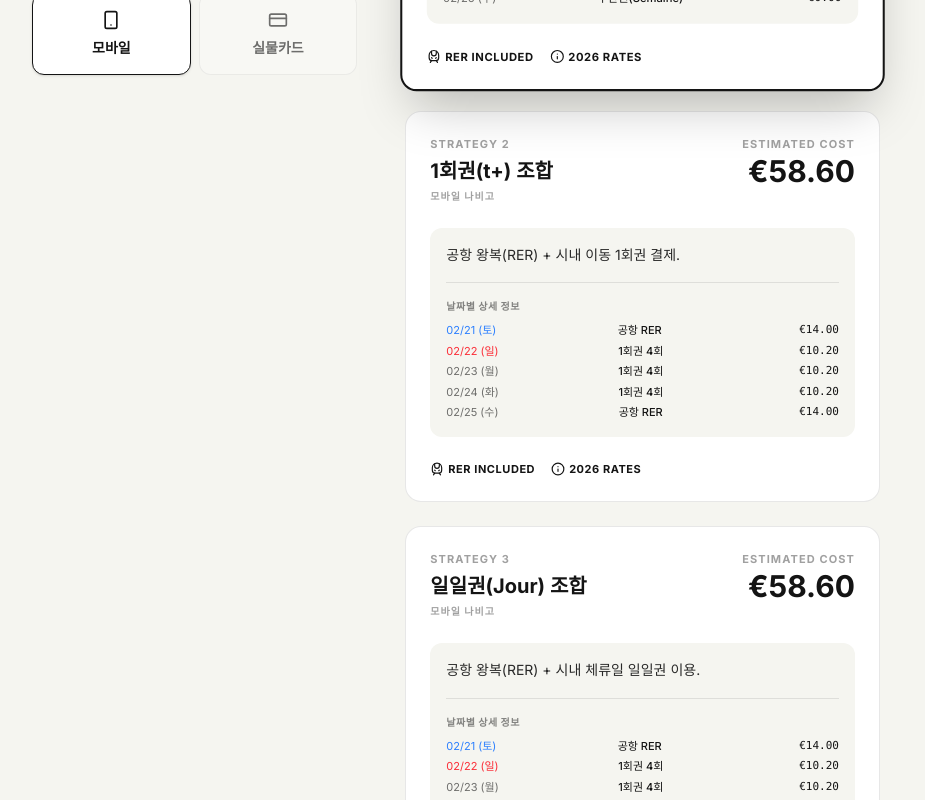
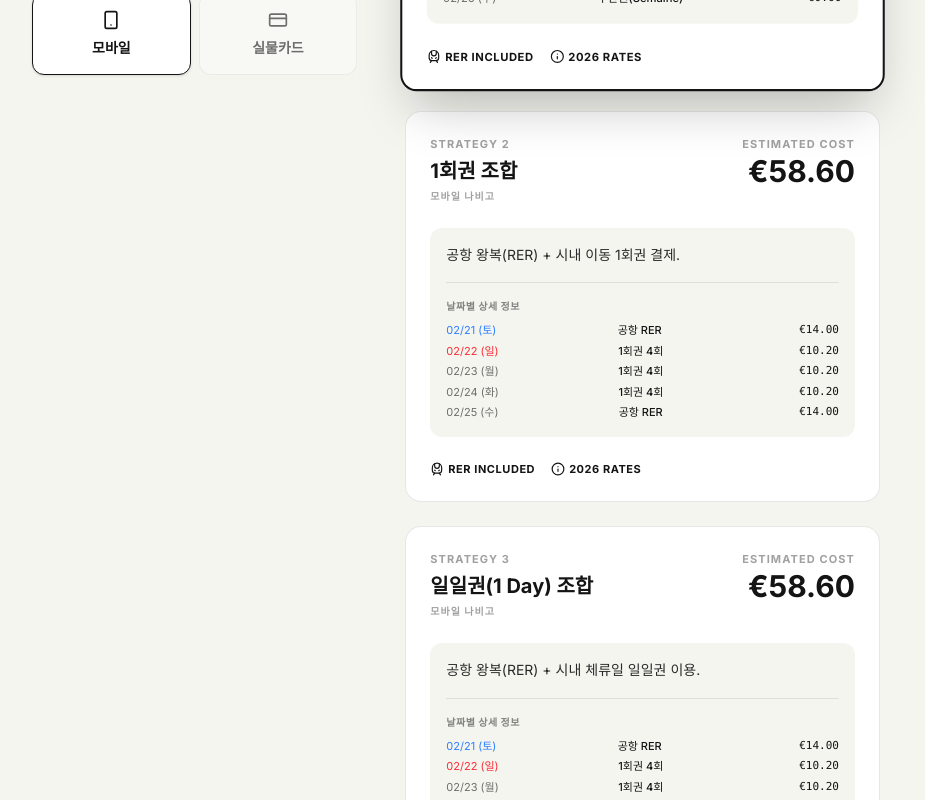
Before and after one commit to witheye1/paris-transport-2026, a React (Vite) app: page / in a window 1280 px wide. Shown: the part 545-1345 px from the top of the page, without its empty margins (184-1109 px from the left). Built offline with nearby package versions, Linux system fonts and the light colour scheme; a web font is replaced by a local one.

Commit message:
Update types.ts

```diff
--- a/src/types.ts
+++ b/src/types.ts
@@ -161,14 +161,14 @@ export function calculateStrategies(input: TravelInput): StrategyResult[] {
 
   const results: StrategyResult[] = [
     {
-      name: "1회권(t+) 조합",
+      name: "1회권 조합",
       totalCost: singleCost,
       description: `공항 왕복(${useTaxi ? '택시' : 'RER'}) + 시내 이동 1회권 결제.`,
       dailyBreakdown: singleBreakdown,
       cardName: input.cardType === 'Mobile' ? '모바일 나비고' : '나비고 이지'
     },
     {
-      name: "일일권(Jour) 조합",
+      name: "일일권(1 Day) 조합",
       totalCost: dailyCost,
       description: `공항 왕복(${useTaxi ? '택시' : 'RER'}) + 시내 체류일 일일권 이용.`,
       dailyBreakdown: dailyBreakdown,
```
